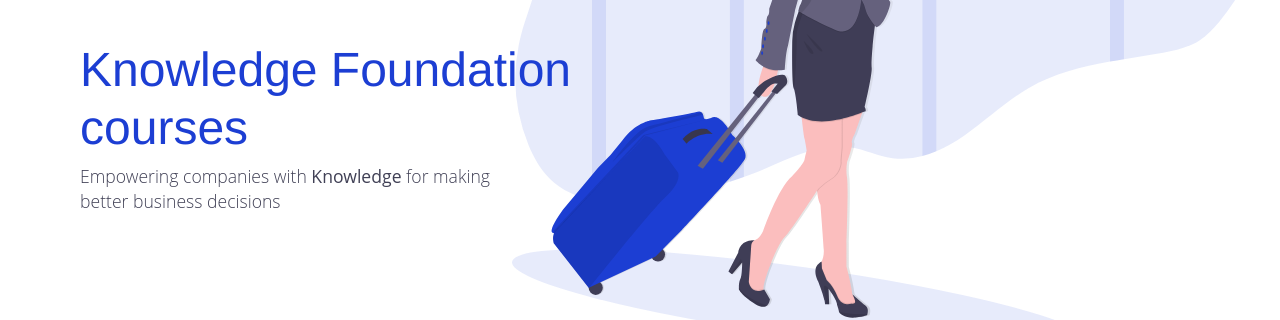
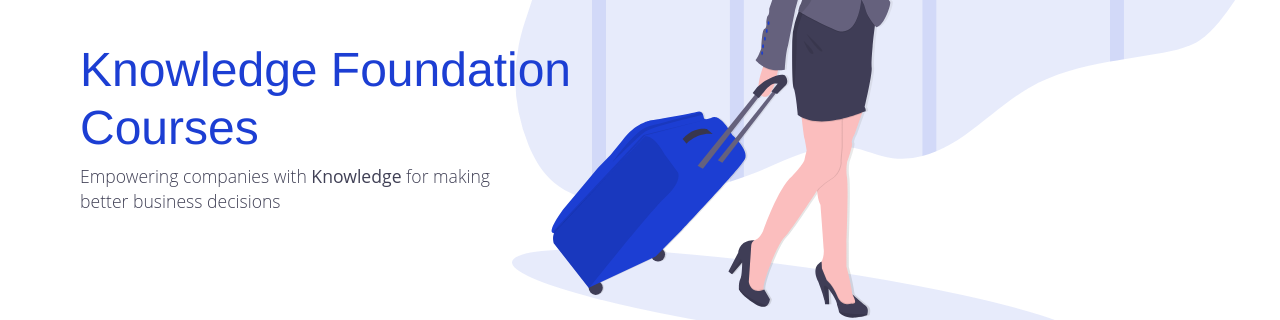
Before and after one commit to knowledgefoundation/knowledgefoundation.github.io, a Jekyll site: the page built from courses.html, in a window 1280 px wide. Shown: the part 209-529 px from the top of the page. Built offline with Jekyll 4.4.1, drawn with Linux system fonts in a browser that asks for light colours.

Commit message:
Initial Commit

```diff
--- a/courses.html
+++ b/courses.html
@@ -8,7 +8,7 @@ bodyClass: page-services-list
   <div class="container">
     <div class="row">
       <div class="col-12">
-        <h1>Knowledge Foundation courses</h1>
+        <h1>Knowledge Foundation Courses</h1>
         <p>
           Empowering companies with <b>Knowledge</b> for making better business decisions
         </p>
```
